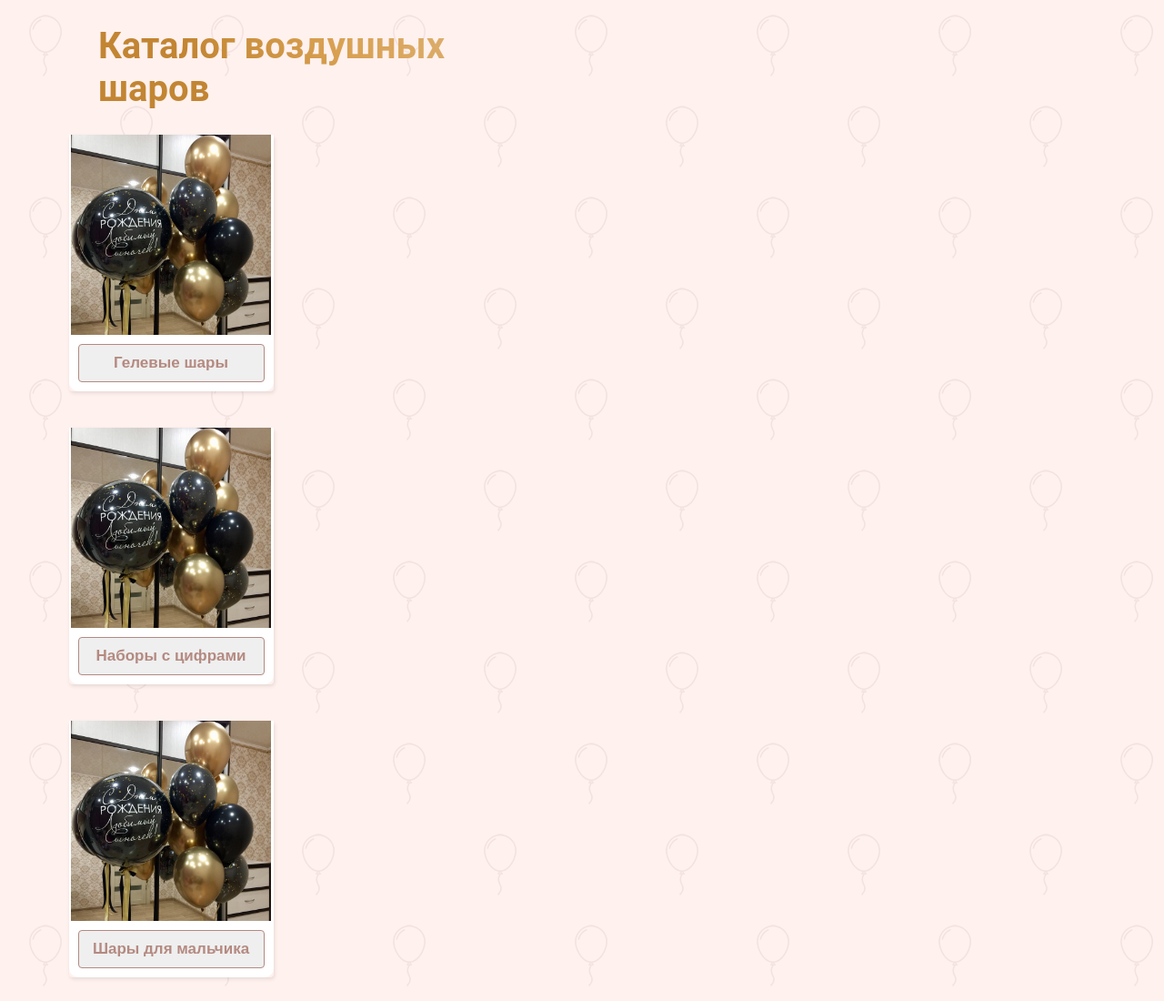
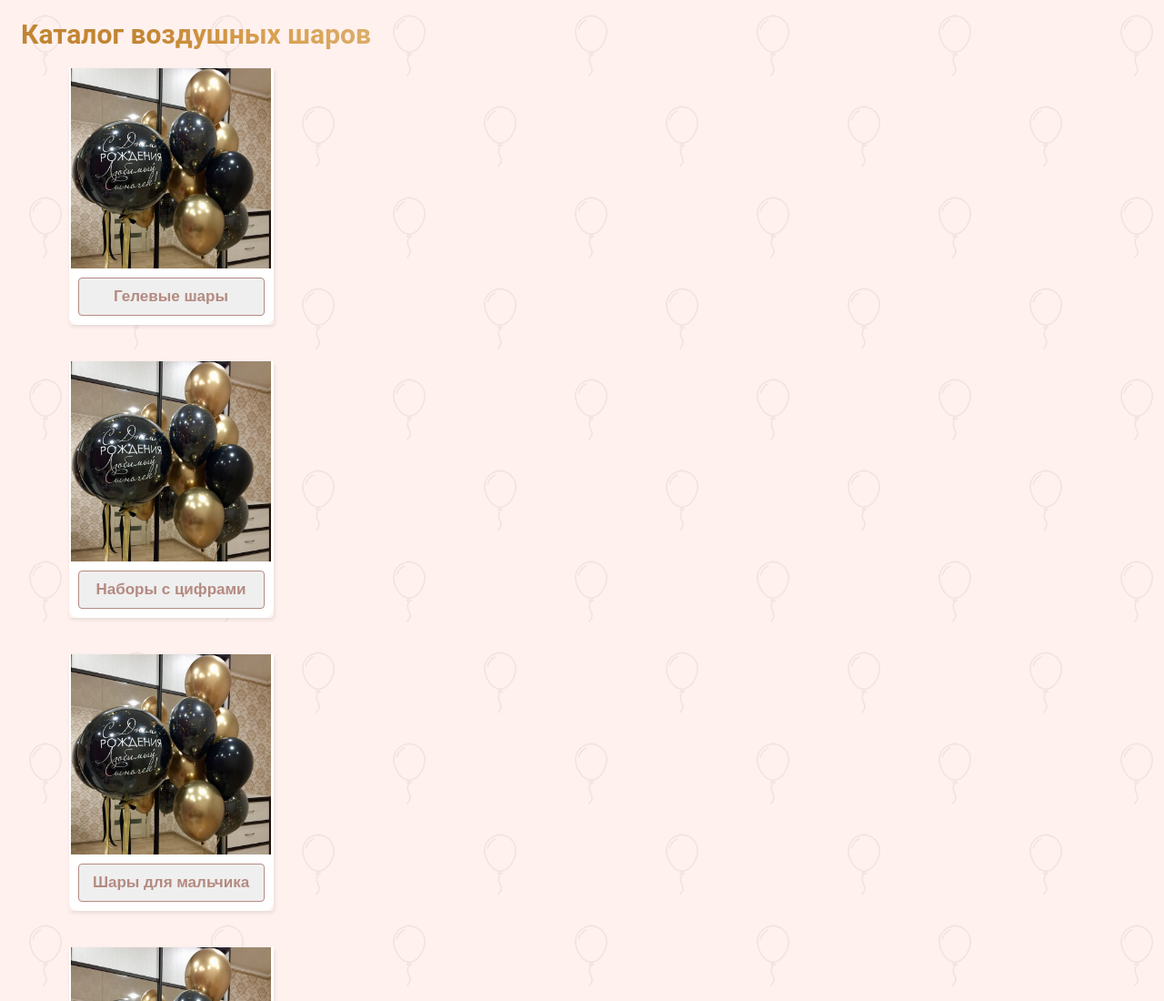
Before and after one commit to itzDaniMax/DaniRep, a plain HTML site: page index.html in a window 1280 px wide. Shown: the top 1100 px of the page at 91% size. Drawn offline with Linux system fonts and the light colour scheme.

Commit message:
Update style.css

```diff
--- a/css/style.css
+++ b/css/style.css
@@ -13,8 +13,8 @@ body {
 
 .category-text h1 {
     width: 400px;
-    margin-left: 100px;
-    font-size: 40px;
+    margin-left: 15px;
+    font-size: 30px;
     background: linear-gradient(45deg, #c28532 33%,  #d8a051 66%, #dcb071);
     -webkit-background-clip: text;
     -webkit-text-fill-color: transparent;
```
